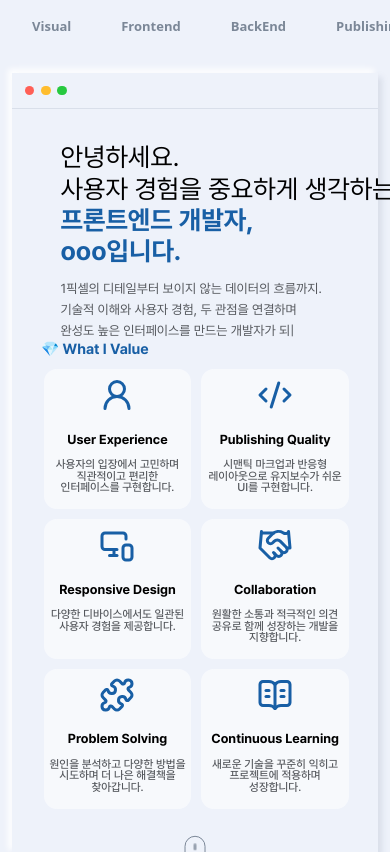
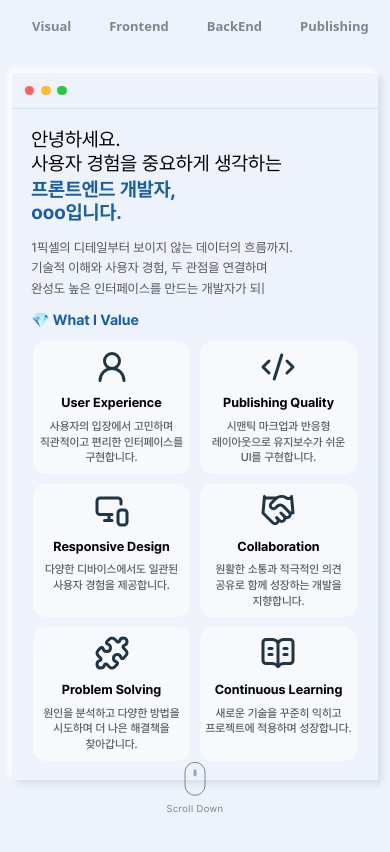
Before and after one commit to san-deul/portfolio22, a React (Vite) app: page / in a window 390 px wide. Shown: the top 852 px of the page. Built offline with nearby package versions, Linux system fonts and the light colour scheme.

Commit message:
반응형수정

```diff
--- a/src/components/Visual.jsx
+++ b/src/components/Visual.jsx
@@ -93,8 +93,6 @@ export default function Visual({ theme }) {
                   ))}
                 </Txt2>
               </LeftArea>
-
-
               <RightArea>
                 <div> 💎 What I Value</div>
                 <ValueArea>
@@ -184,13 +182,14 @@ const ConArea = styled.div`
     flex-direction  :column ;
     align-items: flex-start;
     gap:0rem;
-
+    padding: 1.5rem 1.5rem;
   }
 
   @media ${({ theme }) => theme.device.mobile} {
     flex-direction  :column ;
     align-items: flex-start;
     gap:0rem;
+    padding: 1.5rem 1.5rem;
 
   }
 
@@ -206,8 +205,10 @@ font-size:var(--font-size-base);
 color:var(--gray-main);
 padding-left: 1.5rem;
 
+
 @media ${({ theme }) => theme.device.tablet} {
   width:100%;
+  padding:0;
 }
 @media ${({ theme }) => theme.device.mobile} {
   width:100%;
@@ -223,16 +224,25 @@ const Txt1 = styled.div`
     color:var(--blue-main);
     font-weight:${({ theme }) => theme.fontWeight.bold};;
   }
+
+  @media ${({ theme }) => theme.device.tablet} {
+    p{
+      margin-top:0.2rem;
+    }
+  }
+  @media ${({ theme }) => theme.device.mobile} {
+    font-size: 1.5rem;;
+    p{
+      margin-top:0.2rem;
+    }
+  }
 `
 
 const Txt2 = styled.div`
   height:auto;
   line-height: 1.6;
   white-space: pre-wrap;
-
   margin-top:1rem;
-
-
 `
 
 const Line = styled.div`
@@ -242,11 +252,18 @@ const Line = styled.div`
 
 const RightArea = styled.div`
   width:auto;
-  >div{
+  >div:first-of-type{
     color:var(--blue-main);
     font-size: var(--font-size-lg);
     font-weight:${({ theme }) => theme.fontWeight.bold};;
     margin-bottom:1rem;
+
+  }
+
+  @media ${({ theme }) => theme.device.tablet} {
+    >div{
+      margin-top:1rem;
+    }
   }
 
 `
@@ -255,6 +272,9 @@ const ValueArea = styled.div`
   flex-wrap: wrap;
   justify-content: flex-end;
   gap:0.75rem;
+  @media ${({ theme }) => theme.device.tablet} {
+    justify-content: center
+  }
 `
 
 const ValueDiv = styled.div`
@@ -291,6 +311,13 @@ const ValueDiv = styled.div`
   }
   @media ${({ theme }) => theme.device.tablet} {
     width:48%;
+    p:first-of-type{
+      margin:0.25rem 0 ;
+      min-height:2rem;
+    }
+    p:last-of-type{
+      line-height:1.2rem;
+    }
   }
 
   @media ${({ theme }) => theme.device.mobile} {
--- a/src/components/common/Header.jsx
+++ b/src/components/common/Header.jsx
@@ -1,5 +1,6 @@
 import { useEffect, useState } from "react";
-import styled from "styled-components";
+import styled, { useTheme } from "styled-components";
+import { Swiper, SwiperSlide, } from "swiper/react";
 
 const menus = [
   { label: "Visual", id: "visual" },
@@ -24,9 +25,21 @@ const nmOutTiny = `
 `;
 
 export default function Header() {
+
   const [scrolled, setScrolled] = useState(false);
   const [active, setActive] = useState(null);
   const [hasScrolledOnce, setHasScrolledOnce] = useState(false);
+
+  const theme = useTheme();
+  const tabletWidth = parseInt(theme?.size?.tablet || 768);
+  const [isMobile, setIsMobile] = useState(false);
+
+  useEffect(() => {
+    const onResize = () => setIsMobile(window.innerWidth <= tabletWidth);
+    onResize();
+    window.addEventListener("resize", onResize);
+    return () => window.removeEventListener("resize", onResize);
+  }, [tabletWidth]);
 
 
   useEffect(() => {
@@ -90,6 +103,7 @@ export default function Header() {
   };
 
   return (
+    /*
     <HeaderWrap $scrolled={scrolled}>
       <Nav>
         {menus.map((menu) => (
@@ -101,6 +115,35 @@ export default function Header() {
         ))}
       </Nav>
     </HeaderWrap>
+    */
+    <HeaderWrap $scrolled={scrolled}>
+      <Nav $isMobile={isMobile}>
+        {isMobile ? (
+          <Swiper spaceBetween={10} slidesPerView="auto">
+            {menus.map((menu) => (
+              <SwiperSlide key={menu.id} style={{ width: "auto" }}>
+                <NavItem $active={active === menu.id}>
+                  <button type="button" onClick={() => handleScrollTo(menu.id)}>
+                    {menu.label}
+                  </button>
+                </NavItem>
+              </SwiperSlide>
+            ))}
+          </Swiper>
+        ) : (
+          <>
+            {menus.map((menu) => (
+              <NavItem key={menu.id} $active={active === menu.id}>
+                <button type="button" onClick={() => handleScrollTo(menu.id)}>
+                  {menu.label}
+                </button>
+              </NavItem>
+            ))}
+          </>
+        )}
+      </Nav>
+    </HeaderWrap>
+
   );
 }
 
@@ -148,7 +191,7 @@ const NavItem = styled.li`
     padding: 10px 14px;
     border-radius: 999px;
 
-    color: ${({ $active }) => ($active ? nm.accent :" var(--gray-sub)")};
+    color: ${({ $active }) => ($active ? nm.accent : " var(--gray-sub)")};
 
     font-weight:600;
     font-size:var(--font-size-base);
```
